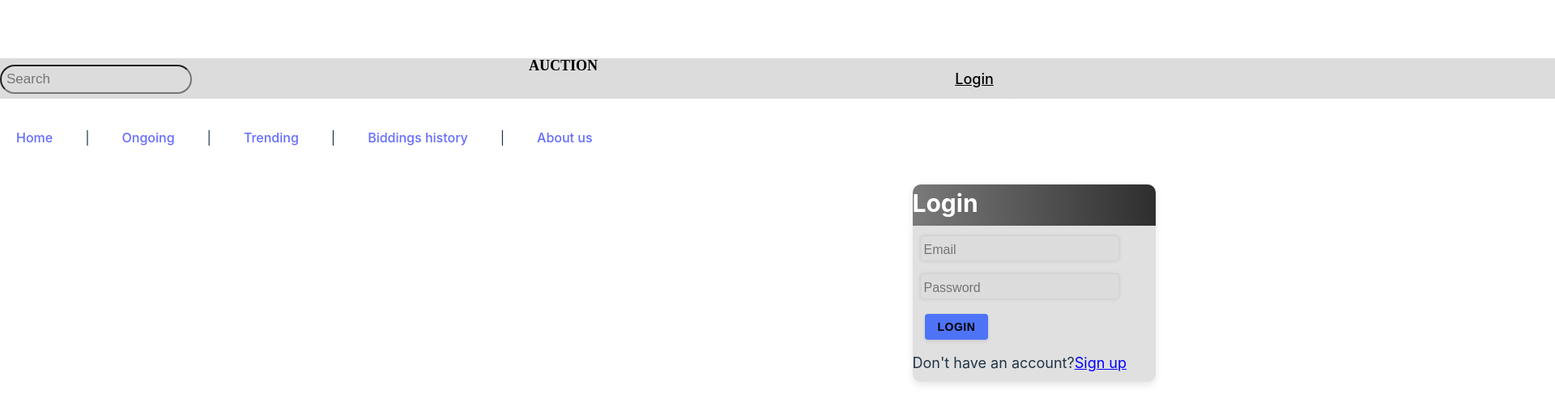
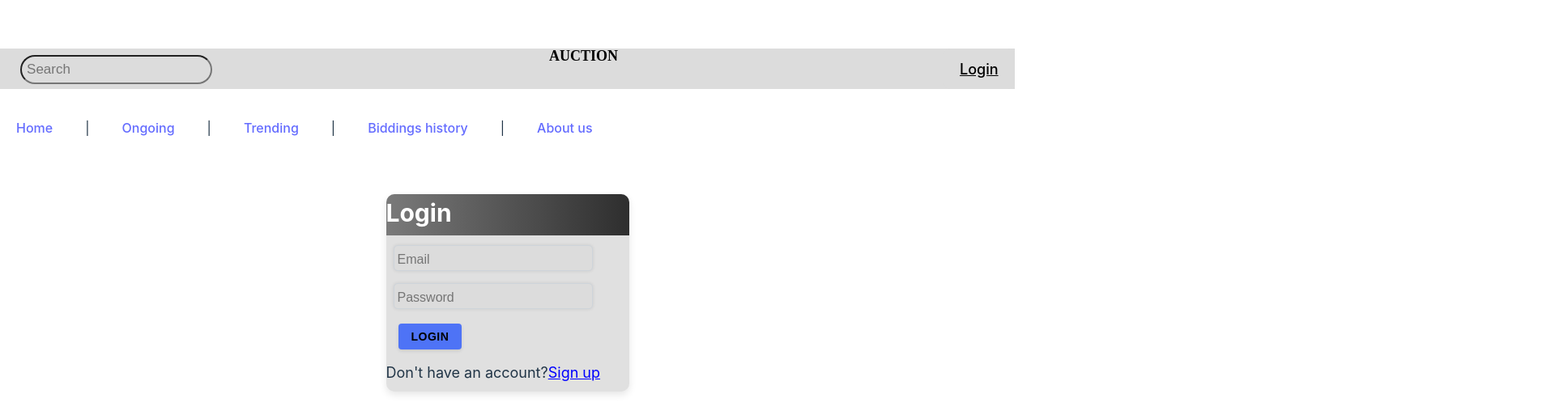
Before and after one commit to Complex-System-and-DevOps-Group-5/Auction-application_DevOps, a React (Vite) app in the folder frontend/: page /authentication in a window 1280 px wide. Shown: the part 103-616 px from the top of the page at 81% size, 1920 px wide, since content can reach past the window. Built offline with nearby package versions, Linux system fonts and the light colour scheme.

Commit message:
working with Css

```diff
--- a/frontend/src/Styling/NavigationMenu.css
+++ b/frontend/src/Styling/NavigationMenu.css
@@ -6,6 +6,8 @@ ul {
     list-style-type: none;
     padding: 20px;
     background-color: transparent;
+    display: flex;
+
 }
 li {
     margin-right: 40px;
--- a/frontend/src/Styling/UpperMenu.css
+++ b/frontend/src/Styling/UpperMenu.css
@@ -1,12 +1,15 @@
 .upper-menu {
+    display: flex;
     position: sticky;
+    flex: 1;
     top: 0;
-    align-items: center;
-    display: flex;
-    justify-items: right;
+    margin: 0;
+    overflow: hidden;
+    /*align-items: center;
+    justify-items: right;*/
     background-color: gainsboro;
-    margin: 0;
-    padding: 0 1300px 0 0;
+    /*padding: 0 1300px 0 0;*/
+    width: 100%;
     height: 50px;
     z-index: 996;
 }
@@ -14,6 +17,8 @@
 .search-bar {
     font-size: large;
     height: 50px;
+    padding-left: 2%;
+    flex: 1;
 }
 
 .logo {
@@ -26,9 +31,24 @@
     padding: 0;
     padding-right: 400px;
     padding-left: 400px;
+    flex: 1;
 }
-.user-action {
+.logo h1 {
+    font-size: 35px;
+    color: black;
+    font-weight: bold;
+    margin: 0;
 }
+
+.logo span {
+    font-weight: normal;
+}
+
+.user-actions {
+    display: flex;
+    align-items: center;
+}
+
 .create {
     height: 30px;
     border-radius: 5px;
@@ -38,6 +58,7 @@
     padding: 0 20px;
     margin: 0;
     margin-top: 10px;
+    flex: 1;
 
 }
 .logout {
@@ -45,6 +66,7 @@
     padding: 0 20px;
     margin: 20px;
     width: 100px;
+    flex: 1;
 }
 .login {
     font-size: large;
@@ -55,10 +77,12 @@
     padding: 0;
     width: 100px;
     height: 50px;
+    flex: 1;
 }
 
 .loggedIn {
     display: flex;
+    flex: 1;
 }
 
 .profile{
@@ -66,6 +90,7 @@
     width: 50px;
     margin: auto;
     align-items: revert;
+    flex: 1;
 }
 .username {
     font-size: large;
@@ -76,6 +101,7 @@
     margin-left: 0;
     border-radius: 50px;
     z-index: 1;
+    flex: 1;
 }
 .dot {
     padding: 0;
@@ -91,4 +117,20 @@
     float: none;
     z-index: 0;
     opacity: 0.2;
+    flex: 1;
 }
+.button-icon {
+    width: 24px;
+    height: 24px;
+}
+.notification-icon {
+    background: none;
+    border: none;
+    cursor: pointer;
+    padding: 0;
+}
+
+.notification-icon img {
+    width: 44px;
+    height: 44px;
+}
```
